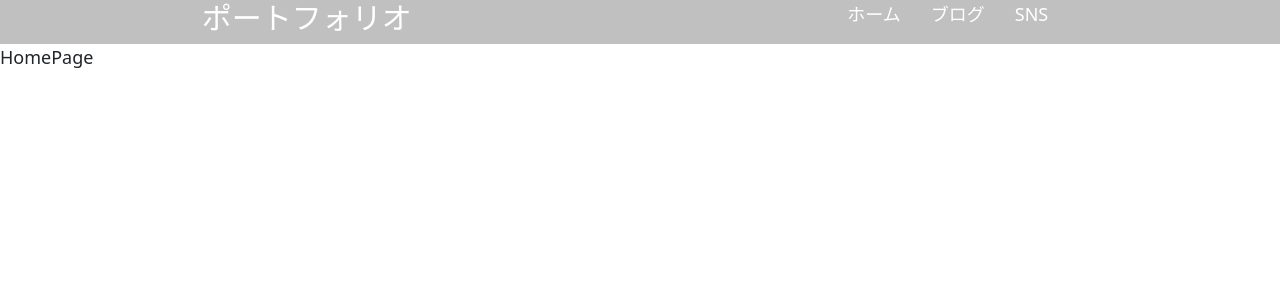
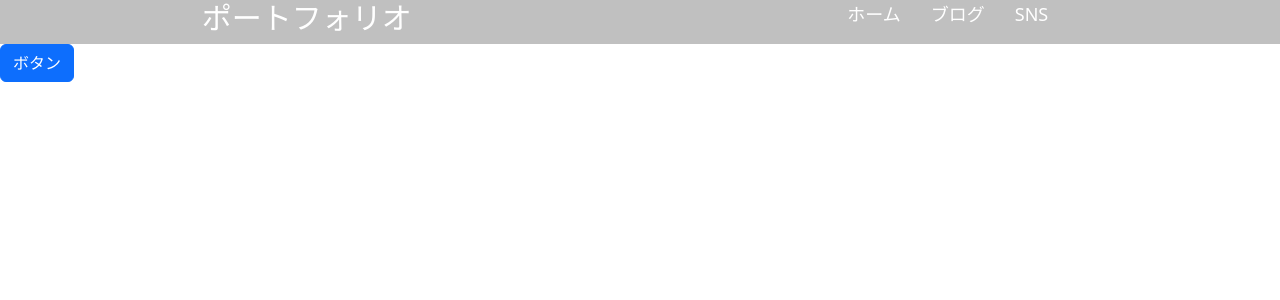
Before and after one commit to umedanaoyuki/blogsite-react, a React (Create React App) app: page / in a window 1280 px wide. Shown: the top 300 px of the page. Built offline with nearby package versions, Linux system fonts and the light colour scheme.

Commit message:
bootstrap ボタンの追加

```diff
--- a/package.json
+++ b/package.json
@@ -6,7 +6,9 @@
     "@testing-library/jest-dom": "^5.17.0",
     "@testing-library/react": "^13.4.0",
     "@testing-library/user-event": "^13.5.0",
+    "bootstrap": "^5.3.2",
     "react": "^18.2.0",
+    "react-bootstrap": "^2.8.0",
     "react-dom": "^18.2.0",
     "react-router-dom": "^6.16.0",
     "react-scripts": "5.0.1",
--- a/src/components/HomePage.jsx
+++ b/src/components/HomePage.jsx
@@ -1,10 +1,11 @@
 import React, {Component} from 'react';
+import {Button} from "react-bootstrap";
 
 class HomePage extends Component {
     render() {
         return (
             <div>
-                HomePage
+                <Button>ボタン</Button>
             </div>
         );
     }
```
Also changed, not shown: 1 other file (tests, documents, lock files or other folders).
